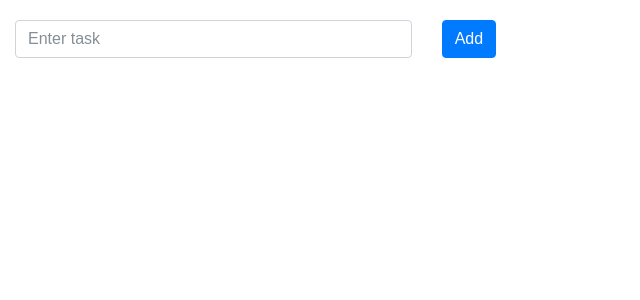
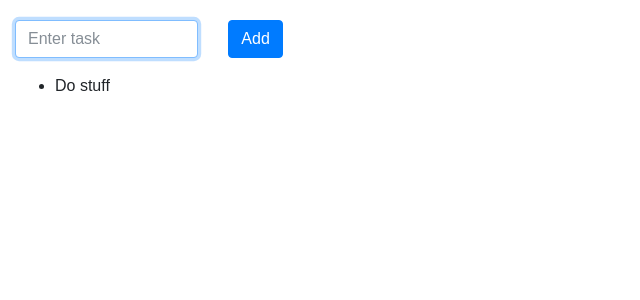
Before and after one commit to adollar/todo-app, a React (Create React App) app: page / in a window 1280 px wide. Shown: the top 300 px of the page, without its empty margins (0-640 px from the left). Built offline with nearby package versions, Linux system fonts and the light colour scheme.

Commit message:
button onclick adding todo item to todo list

```diff
--- a/src/App.js
+++ b/src/App.js
@@ -1,29 +1,46 @@
 import React, {Component} from 'react';
-import {Input} from "./components/Input";
-import {Button} from "./components/Button";
-import {TasksList} from "./components/TasksList";
+import {FormInput} from "./components/FormInput";
+import {ItemsList} from "./components/ItemsList";
 
 class App extends Component
 {
+    constructor(props) {
+        super(props);
+
+        this.state = {
+            todos: [
+                {
+                    text: 'Do stuff'
+                }
+            ]
+        };
+
+        this.createTask = this.createTask.bind(this);
+    }
+
+    createTask(value) {
+        this.state.todos.push({
+            text: value
+        });
+        this.setState({
+            todos: this.state.todos
+        });
+    }
 
     render() {
         const style = {
             marginTop: '20px'
         };
 
-
         return (
             <div style={style} className="container-fluid">
                 <div className="row">
                     <div className="col-md-4">
-                        <Input/>
-                    </div>
-                    <div className="col-md-2">
-                        <Button/>
+                        <FormInput createTask={this.createTask}/>
                     </div>
                 </div>
 
-                <TasksList/>
+                <ItemsList todos={this.state.todos}/>
             </div>
         );
     }
--- /dev/null
+++ b/src/components/FormInput.js
@@ -0,0 +1,53 @@
+import React, {Component} from 'react';
+
+export class FormInput extends Component
+{
+    constructor(props) {
+        super(props);
+
+        this.state = {
+            currentValue: '',
+        };
+
+        this.handleOnChange = this.handleOnChange.bind(this);
+        this.addItem = this.addItem.bind(this);
+    }
+
+    handleOnChange(event) {
+        this.setState({currentValue: event.target.value});
+    }
+
+    addItem() {
+        let newTask = this.state.currentValue;
+        this.setState({currentValue: ''});
+        this.props.createTask(newTask);
+    }
+
+    render() {
+        return (
+            <div className="form-group">
+                <div className="row">
+                    <div className="col-md-6">
+                        <input
+                            onChange={this.handleOnChange}
+                            type="email"
+                            className="form-control"
+                            id="todo-task"
+                            placeholder="Enter task"
+                            value={this.state.currentValue}
+                            autoFocus
+                        />
+                    </div>
+                    <div className="col-md-2">
+                        <button
+                            onClick={this.addItem}
+                            type="button"
+                            className="btn btn-primary">
+                            Add
+                        </button>
+                    </div>
+                </div>
+            </div>
+        );
+    }
+}
--- a/src/components/Input.js
+++ /dev/null
@@ -1,12 +0,0 @@
-import React, {Component} from 'react';
-
-export class Input extends Component
-{
-    render() {
-        return (
-            <div className="form-group">
-                <input type="email" className="form-control" id="todo-task" aria-describedby="emailHelp" placeholder="Enter task"/>
-            </div>
-        );
-    }
-}
--- /dev/null
+++ b/src/components/ItemsList.js
@@ -0,0 +1,22 @@
+import React, {Component} from 'react';
+
+export class ItemsList extends Component
+{
+    constructor(props) {
+        super(props);
+
+        this.todos = this.props.todos;
+    }
+
+    render() {
+        const items = this.todos.map((item, index) => {
+            return (<li key={index}>{item.text}</li>)
+        });
+
+        return (
+            <ul className="tasks-list">
+                {items}
+            </ul>
+        );
+    }
+}
--- a/src/components/TasksList.js
+++ /dev/null
@@ -1,11 +0,0 @@
-import React, {Component} from 'react';
-
-export class TasksList extends Component
-{
-    render() {
-        return (
-            <ul className="tasks-list">
-            </ul>
-        );
-    }
-}
```
